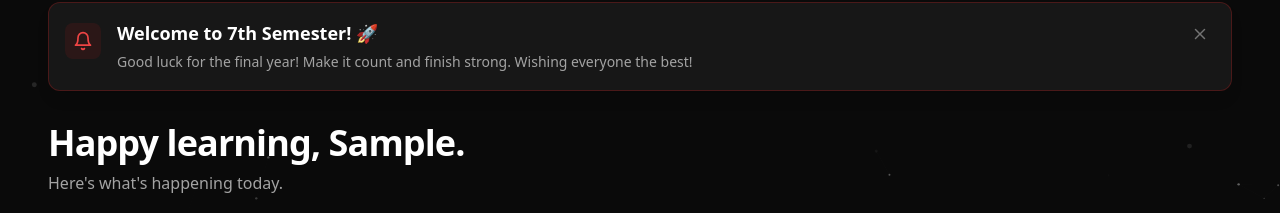
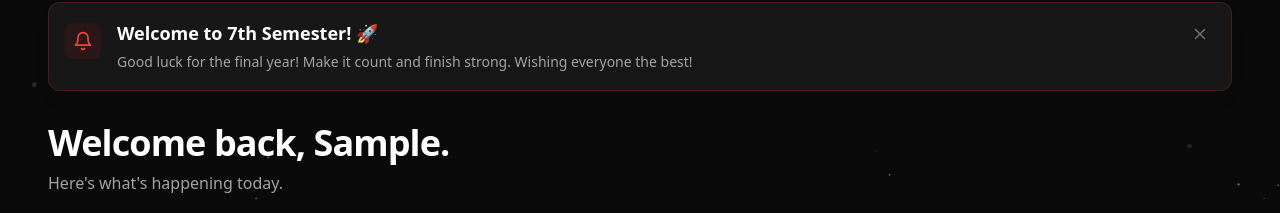
Before and after one commit to Shubham126710/athena., a React (Vite) app: page /login in a window 1280 px wide. Both pictures are taken after typing "Sample", "Sample" into the empty fields and a click on the button "Sign in as Guest". Shown: the part 126-339 px from the top of the page. Built offline with nearby package versions, Linux system fonts and the light colour scheme; no server answers; the database is empty; a web font is replaced by a local one.

Commit message:
feat: add dynamic and context-aware greetings for hub

```diff
--- a/src/pages/Hub.jsx
+++ b/src/pages/Hub.jsx
@@ -31,15 +31,43 @@ export default function HubPage() {
   useEffect(() => {
     if (profile?.first_name) {
         const hour = new Date().getHours();
-        let timeGreeting = 'Welcome back';
+        let timeOptions = [];
 
-        if (hour >= 5 && hour < 12) timeGreeting = 'Good morning';
-        else if (hour >= 12 && hour < 17) timeGreeting = 'Good afternoon';
-        else if (hour >= 17 && hour < 22) timeGreeting = 'Good evening';
-        else timeGreeting = 'Have a great night';
+        if (hour >= 5 && hour < 12) {
+            timeOptions = [
+                'Good morning',
+                'Rise and shine',
+                'Ready to tackle the day',
+                'A fresh start today',
+                'Early bird gets the worm'
+            ];
+        }
+        else if (hour >= 12 && hour < 17) {
+            timeOptions = [
+                'Good afternoon',
+                'Hope your day is going well',
+                'Midday check-in',
+                'Keep up the momentum'
+            ];
+        }
+        else if (hour >= 17 && hour < 22) {
+            timeOptions = [
+                'Good evening',
+                'Winding down for the day',
+                'Evening productivity session',
+                'Hope you had a great day'
+            ];
+        }
+        else {
+            timeOptions = [
+                'Have a great night',
+                "It's a late-night jam session",
+                'Burning the midnight oil',
+                'Late night learning'
+            ];
+        }
 
-        const options = [
-            timeGreeting,
+        const generalOptions = [
             "How're you doing",
             "Welcome back",
             "Happy learning",
@@ -48,7 +76,9 @@ export default function HubPage() {
             "Let's get to work"
         ];
 
+        const options = [...timeOptions, ...generalOptions];
         const randomGreeting = options[Math.floor(Math.random() * options.length)];
+
         setGreeting(`${randomGreeting}, ${profile.first_name}`);
     }
   }, [profile]);
```
